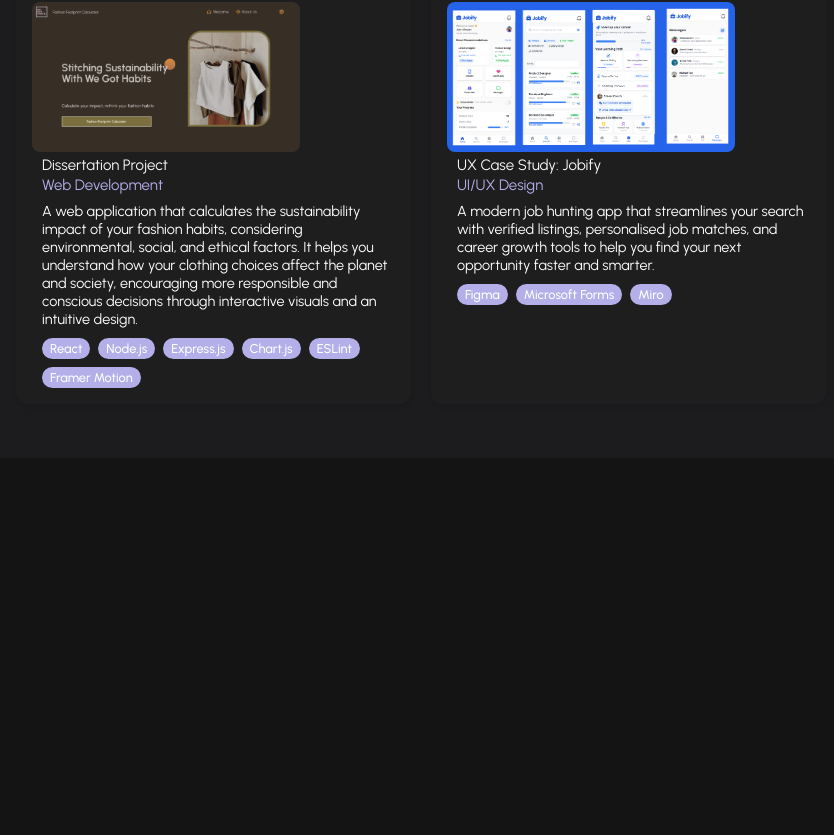
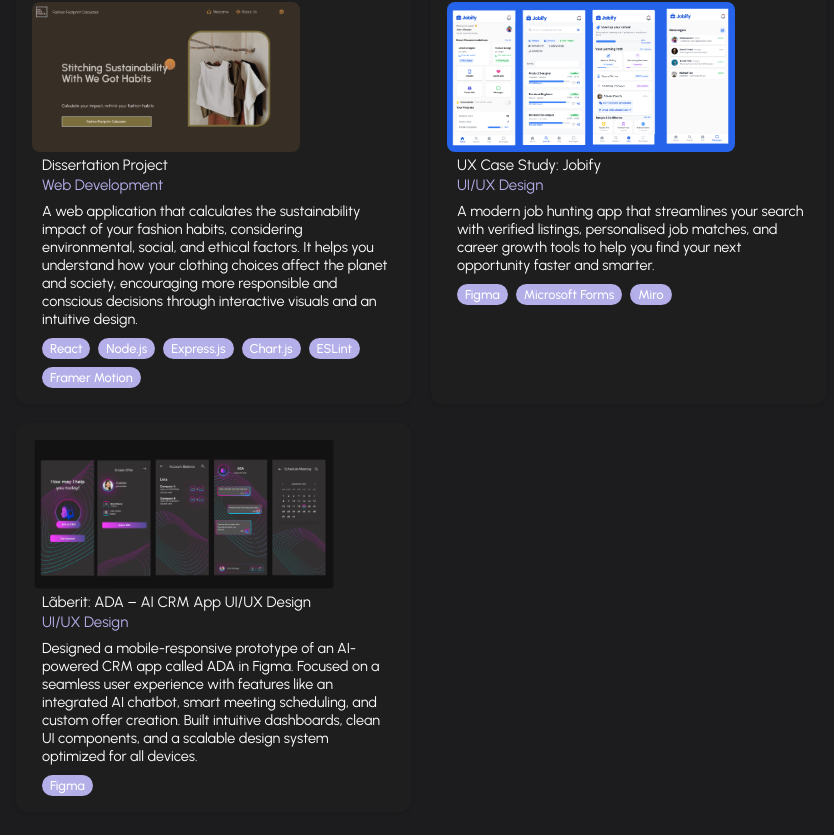
Before and after one commit to shivanirajani/shivani-portfolio, a React (Vite) app: page /portfolio in a window 1280 px wide. Shown: the part 712-1547 px from the top of the page, without its empty margins (369-1203 px from the left). Before the commit the page ends 1230 px from the top, so only its background shows below. Built offline with nearby package versions, Linux system fonts and the light colour scheme.

Commit message:
added ada project

```diff
--- a/public/projects.json
+++ b/public/projects.json
@@ -57,8 +57,25 @@
     },
     "techStack": ["Figma", "Microsoft Forms", "Miro"],
     "url": "/portfolio/casestudy"
+  },
+  {
+    "id": 5,
+    "title": {
+      "en": "Lãberit: ADA – AI CRM App UI/UX Design",
+      "es": "Lãberit: ADA – Diseño UI/UX de Aplicación CRM con IA"
+    },
+    "image": "screen/ada.png",
+    "category": "UI/UX Design",
+    "description": {
+
+        "en": "Designed a mobile-responsive prototype of an AI-powered CRM app called ADA in Figma. Focused on a seamless user experience with features like an integrated AI chatbot, smart meeting scheduling, and custom offer creation. Built intuitive dashboards, clean UI components, and a scalable design system optimized for all devices.",
+
+        "es": "Diseñé en Figma un prototipo móvil de una aplicación CRM con inteligencia artificial llamada ADA. Incluye funciones como chatbot con IA, programación de reuniones y creación de ofertas. El diseño se enfoca en una experiencia de usuario fluida, con componentes visuales claros y un sistema de diseño escalable."
+
+
+    },
+    "techStack": ["Figma"],
+    "url": "https://www.figma.com/design/3f76WGF6bf1EZ8C46TtjmP/L%C3%A3berit--AI-CRM-App-ADA?node-id=0-1&t=iL0ElQtsJtjbKMpz-1"
   }
 
-
-
 ]
--- a/src/pages/Portfolio/Portfolio.jsx
+++ b/src/pages/Portfolio/Portfolio.jsx
@@ -197,6 +197,7 @@
     </a>
   )}
 
+  {project.id !== 5 && project.repo && (
     <a
       href={project.repo}
       target="_blank"
@@ -206,6 +207,7 @@
     >
       <FaGithub size={20} />
     </a>
+  )}
 
   {project.video && (
     <button
@@ -217,6 +219,7 @@
     </button>
   )}
 </div>
+
                   </div>
 
                   <h3 className="project-title">{project.title[language]}</h3>
```
Also changed, not shown: public/screen/ada.png (added). Lines whose indentation alone changed are shown as unchanged.
